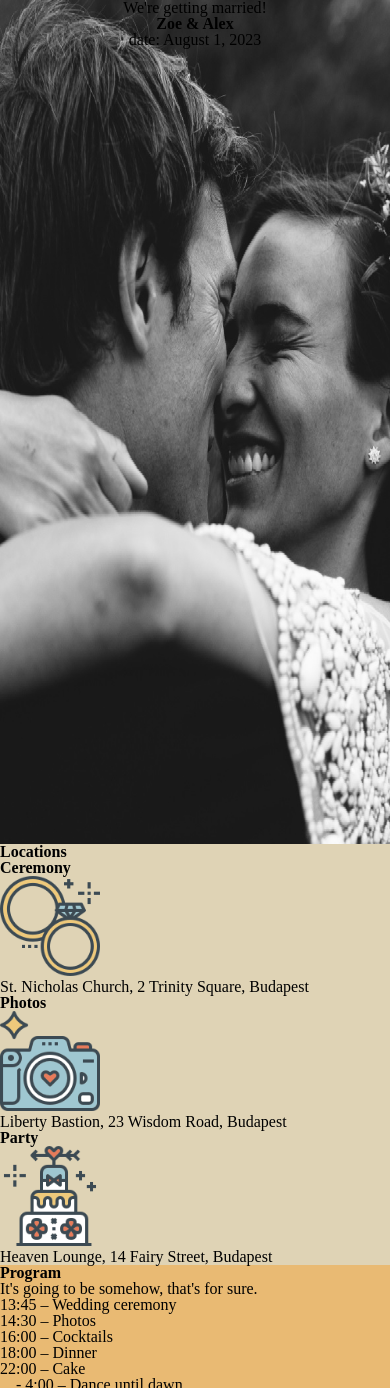
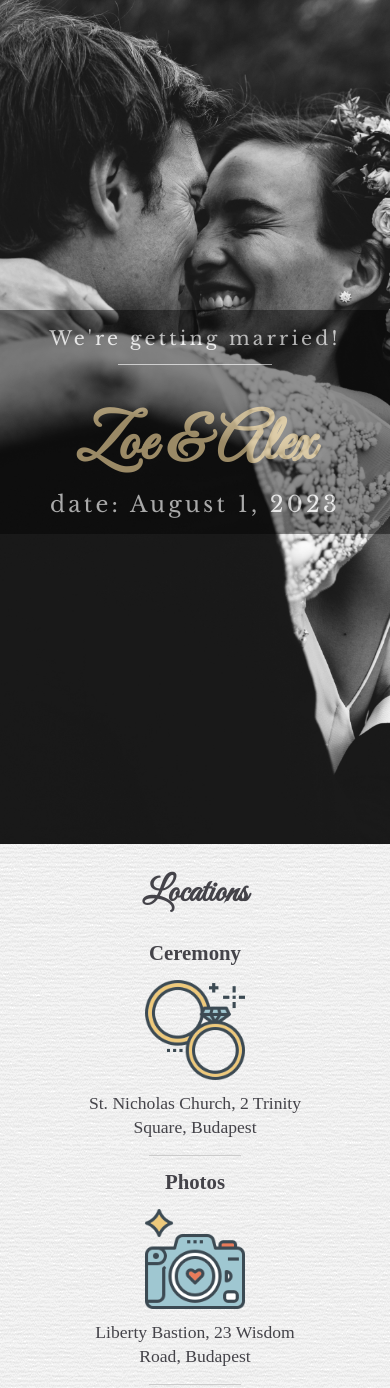
Before and after one commit to janos870/wedding-day-Zoe-Alex, a plain HTML site: page index.html in a window 390 px wide. Shown: the top 1388 px of the page. Drawn offline with nearby package versions, Linux system fonts and the light colour scheme.

Commit message:
location ceremony phone view

```diff
--- a/index.html
+++ b/index.html
@@ -16,27 +16,30 @@
 <body>
     <header>
         <div class="wrapper">
-            <p>We're getting married!</p>
-            <h1>Zoe & Alex</h1>
-            <p>date: August 1, 2023</p>
+            <div class="center-background">
+                <p class="tagline">We're getting married!</p> <hr>
+                <h1>Zoe & Alex</h1>
+                <p>date: August 1, 2023</p>
+            </div>
         </div>
     </header>
     <div class="location">
         <h2>Locations</h2>
-        <div>
+        <div class="ceremony">
             <h3>Ceremony</h3>
             <img src="images/wedding-landing-ceremony.png" alt="ring-ceremony" width="100" height="100">
-            <p>St. Nicholas Church, 2 Trinity Square, Budapest</p>
+            <p>St. Nicholas Church, 2 Trinity Square, Budapest</p> <hr>
         </div>
-        <div>
+        <div >
+        <div class="ceremony">
             <h3>Photos</h3>
             <img src="images/wedding-landing-photoshoot.png" alt="photoshoot" width="100" height="100">
-            <p>Liberty Bastion, 23 Wisdom Road, Budapest</p>
+            <p>Liberty Bastion, 23 Wisdom Road, Budapest</p> <hr>
         </div>
-        <div>
+        <div class="ceremony">
             <h3>Party</h3>
             <img src="images/wedding-landing-party.png" alt="party" width="100" height="100">
-            <p>Heaven Lounge, 14 Fairy Street, Budapest</p>
+            <p>Heaven Lounge, 14 Fairy Street, Budapest</p> <hr>
         </div>
     </div>
     <div class="program">
--- a/style.css
+++ b/style.css
@@ -54,11 +54,71 @@ footer{
 }
 /*==header style==*/
 header{
-    background-image: url(images/wedding-cover.jpg);
+    background: url('../images/wedding-landing-cover.jpg') no-repeat 70% center/cover;
     text-align: center;
     display: table;
     width: 100%;
     height: 100vh;
-    background-position: center center;
-    background-size: cover;
 }
+.wrapper{
+    display: table-cell;
+    vertical-align: middle;
+    color: white;
+}
+.wrapper p{
+    font-family: 'Libre Baskerville';
+    margin: 1rem;
+    letter-spacing: 0.2rem;
+    font-size: 1.4rem;
+    color: hsla(0,0%,100%,.9);
+}
+.wrapper h1{
+    font-family: 'Great Vibes';
+    font-size: 4rem;
+    color: #d2ba87;
+    margin-top: 3rem;
+}
+.center-background{
+    background-color: hsla(100,0%,0%,.6);
+    padding: 0.2rem;
+    opacity: 0.7;
+}
+.center-background .tagline{
+    font-size: 1.2rem;
+    color: hsla(0,0%,100%,.9);
+}
+hr{
+    margin-inline: 30%;
+}
+/*==location style==*/
+.location{
+    background-image: url('images/wedding-landing-background.png');
+    text-align: center;
+    color: #444349;
+}
+div.location h2{
+    font-family: 'Great Vibes';
+    text-align: center;
+    font-size: 2.2rem;
+    color: #444349;
+    padding: 2rem;
+}
+.location h3{
+    font-family: 'Muli';
+    font-size: 1.3rem;
+    margin-bottom: 1rem;
+}
+.location p{
+    font-size: 1.1rem;
+    line-height: 1.5rem;
+}
+.location .ceremony{
+    margin-left: 5rem;
+    margin-right: 5rem;
+}
+.location img{
+    margin-bottom: 0.5rem;
+}
+.hr-border{
+    border-color: #000;
+}
```
Also changed, not shown: images/wedding-landing-background.png (added).
